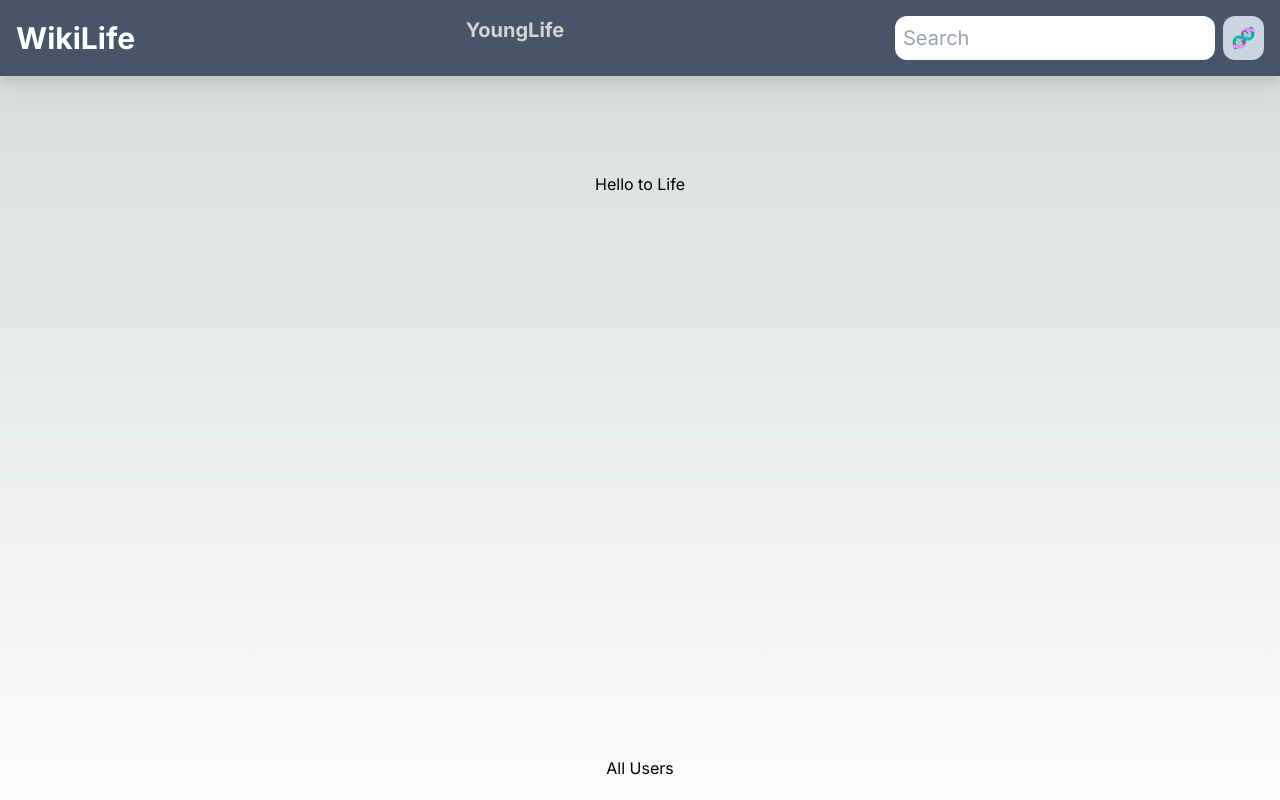
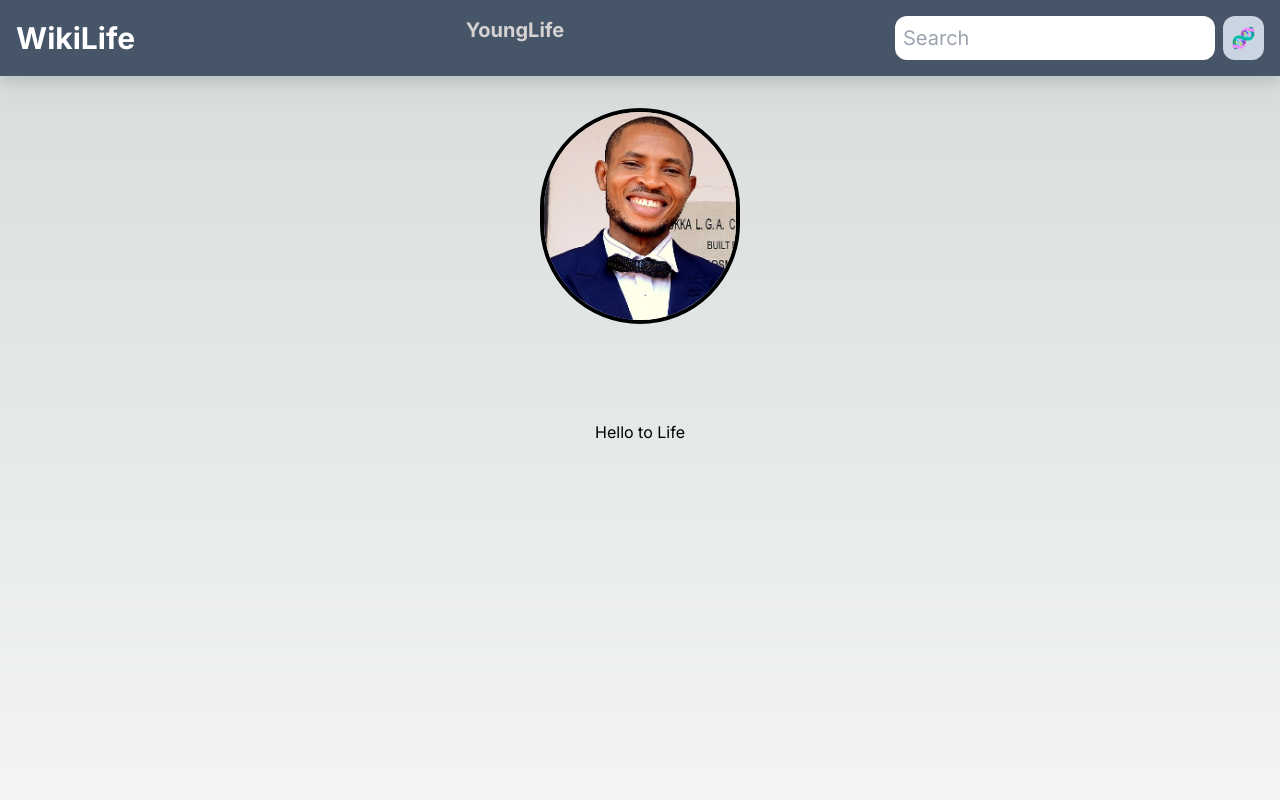
Before and after one commit to Ikendu/nextApp, a Next.js app: page / in a window 1280 px wide. Shown: the top 800 px of the page. Built offline with nearby package versions, Linux system fonts and the light colour scheme.

Commit message:
profile picture

```diff
--- /dev/null
+++ b/app/aboutlife/component/MyProfilePic.tsx
@@ -0,0 +1,16 @@
+import Image from "next/image";
+
+export default function MyProfilePic() {
+  return (
+    <section className="w-full mx-auth">
+      <Image
+        className="border-4 border-black rounded-full mx-auto mt-8"
+        src={`/images/small.jpg`}
+        width={`200`}
+        height={`200`}
+        alt="Aniede David"
+        priority={true}
+      />
+    </section>
+  );
+}
--- a/app/layout.tsx
+++ b/app/layout.tsx
@@ -2,6 +2,7 @@ import type { Metadata } from "next";
 import { Inter } from "next/font/google";
 import "./globals.css";
 import Navbar from "./components/Navbar";
+import MyProfilePic from "./aboutlife/component/MyProfilePic";
 
 const inter = Inter({ subsets: ["latin"] });
 
@@ -19,6 +20,7 @@ export default function RootLayout({
     <html lang="en">
       <body className={`${inter.className} dark:bg-slate-800`}>
         <Navbar />
+        <MyProfilePic />
         {children}
       </body>
     </html>
```
Also changed, not shown: public/images/small.jpg (added), public/small1.jpg (added).
